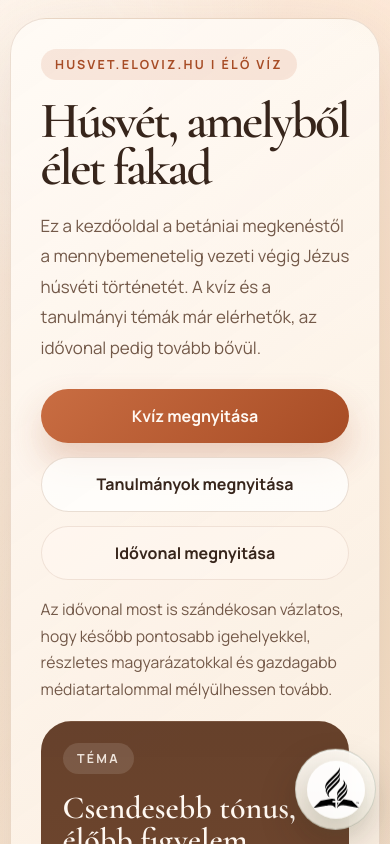
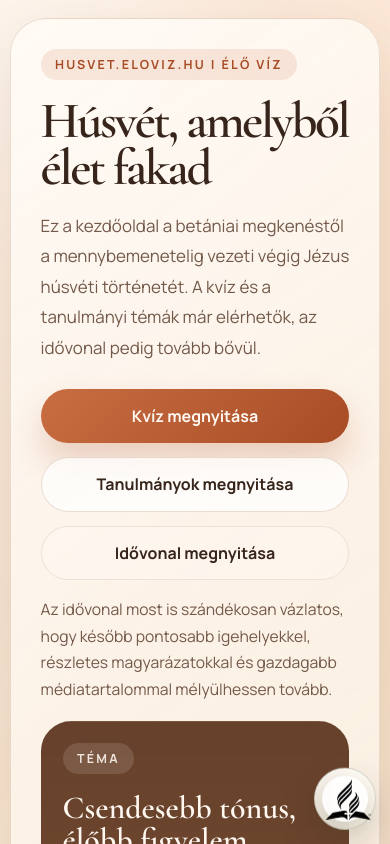
Before and after one commit to foglalt/eloviz, a Next.js app: page / in a window 390 px wide. Shown: the top 844 px of the page. Built offline with nearby package versions, Linux system fonts and the light colour scheme.

Commit message:
Restore mobile Adventist badge

```diff
--- a/src/app/(husvet)/_components/adventist-church-invite.module.css
+++ b/src/app/(husvet)/_components/adventist-church-invite.module.css
@@ -292,18 +292,25 @@
 }
 
 @media (max-width: 640px) {
-  .badgeButtonQuiz {
-    display: none;
-  }
-
   .badgeButton {
-    right: 14px;
-    bottom: 14px;
-    padding: 0.65rem;
+    right: max(14px, env(safe-area-inset-right));
+    bottom: max(14px, env(safe-area-inset-bottom));
+    width: 62px;
+    height: 62px;
+    justify-content: center;
+    padding: 0;
+    border-radius: 50%;
+    gap: 0;
   }
 
   .badgeCopy {
     display: none;
+  }
+
+  .badgeLogo {
+    width: 46px;
+    height: 46px;
+    box-shadow: 0 8px 18px rgba(71, 98, 73, 0.16);
   }
 
   .lockup {
--- a/src/app/(husvet)/_components/adventist-church-invite.tsx
+++ b/src/app/(husvet)/_components/adventist-church-invite.tsx
@@ -1,7 +1,6 @@
 "use client";
 
 import Image from "next/image";
-import { usePathname } from "next/navigation";
 import { useEffect, useEffectEvent, useState } from "react";
 import { bajaAdventistChurch } from "../_content/baja-adventist-church";
 import { BajaChurchMap } from "./baja-church-map";
@@ -112,9 +111,7 @@ function AdventistInviteDialog({ onClose }: { onClose: () => void }) {
 
 export function AdventistChurchInvite() {
   const [isOpen, setIsOpen] = useState(false);
-  const pathname = usePathname();
   const handleEscape = useEffectEvent(() => setIsOpen(false));
-  const isQuizRoute = pathname === "/kviz";
 
   useEffect(() => {
     if (!isOpen) {
@@ -142,10 +139,9 @@ export function AdventistChurchInvite() {
   return (
     <>
       <button
+        aria-label={`${bajaAdventistChurch.badgeEyebrow} ${bajaAdventistChurch.badgeLabel}`}
         aria-haspopup="dialog"
-        className={`${styles.badgeButton} ${
-          isQuizRoute ? styles.badgeButtonQuiz : ""
-        }`}
+        className={styles.badgeButton}
         onClick={() => setIsOpen(true)}
         type="button"
       >
```
